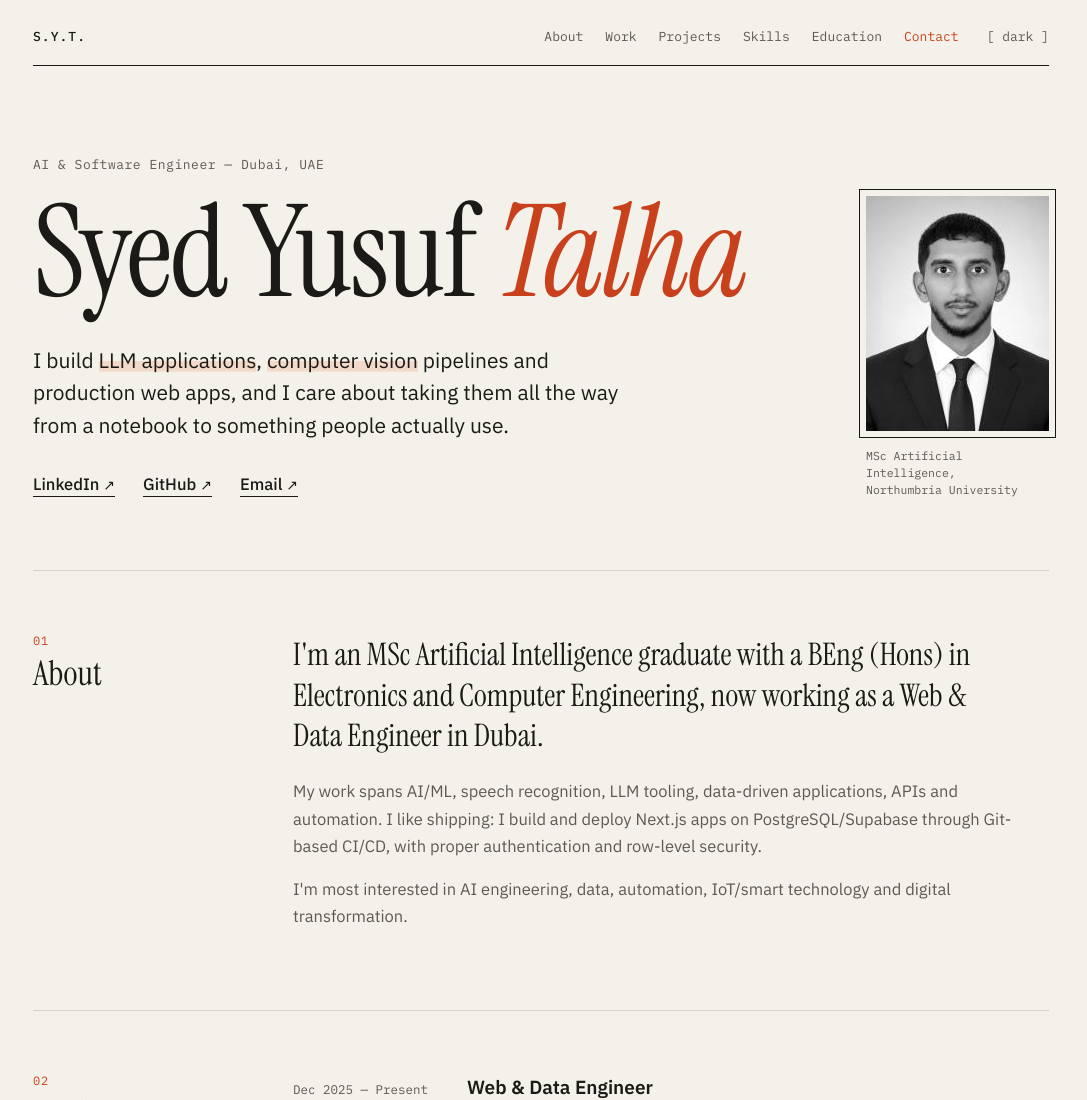
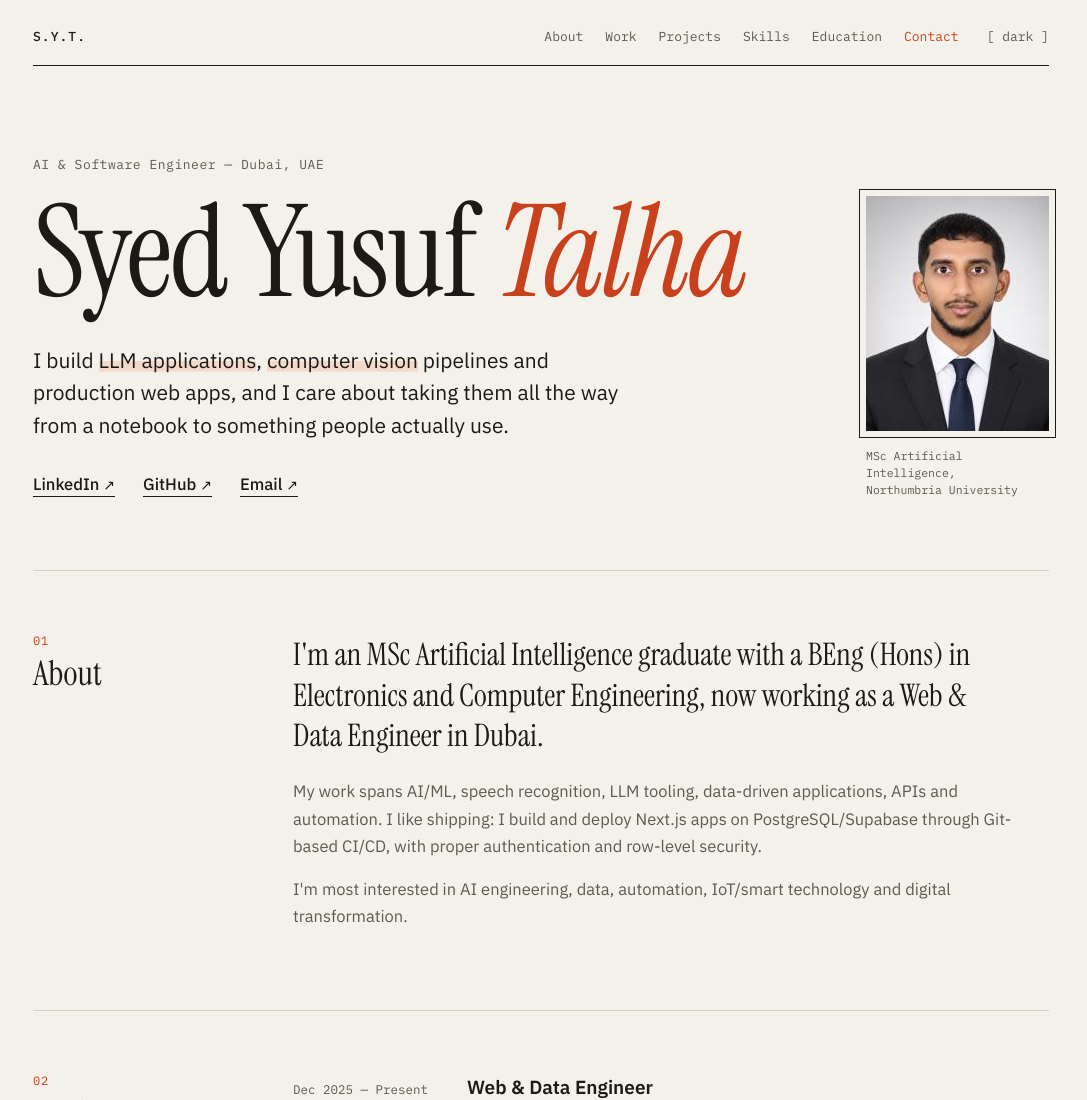
Before and after one commit to SyedYusufTalha/SyedYusufTalha.github.io, a plain HTML site: page index.html in a window 1280 px wide. Shown: the top 1100 px of the page, without its empty margins (99-1186 px from the left). Drawn offline with Linux system fonts and the light colour scheme.

Commit message:
Show profile photo in full color
Co-Authored-By: Claude Opus 5.5 <noreply@anthropic.com>

```diff
--- a/assets/style.css
+++ b/assets/style.css
@@ -95,11 +95,8 @@ a:hover .arr { transform: translate(2px, -2px); }
 .portrait { width: 183px; }
 .portrait img {
   display: block; width: 183px; height: auto;
-  filter: grayscale(1) contrast(1.05);
-  transition: filter .5s;
   outline: 1px solid var(--ink); outline-offset: 6px;
 }
-.portrait:hover img { filter: none; }
 .portrait figcaption {
   margin-top: 16px; font-family: "IBM Plex Mono", monospace; font-size: 11.5px; line-height: 1.5; color: var(--soft);
 }
```
Also changed, not shown: assets/og-image.png.
